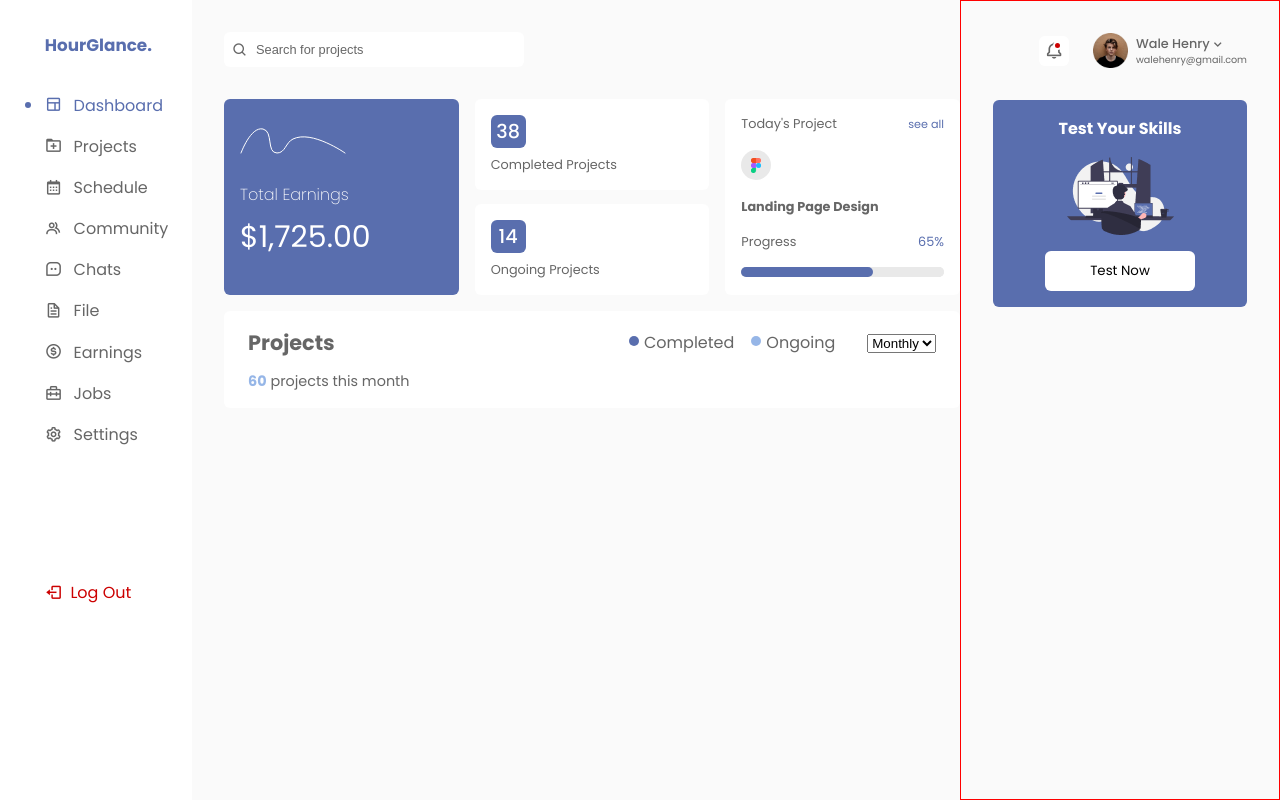
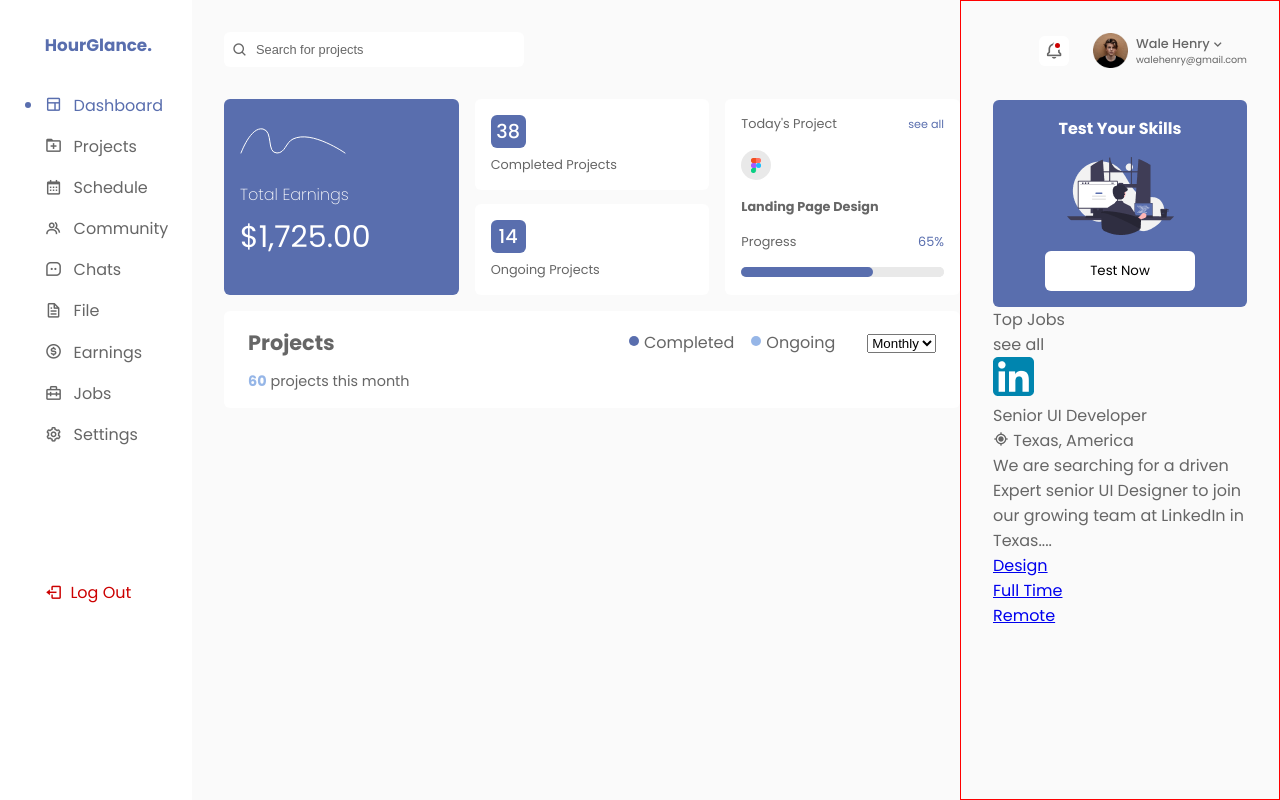
Before and after one commit to Jon-tim/HourGlance, a plain HTML site: page index.html in a window 1280 px wide. Drawn offline with nearby package versions, Linux system fonts and the light colour scheme.

Commit message:
updated UI

```diff
--- a/index.html
+++ b/index.html
@@ -139,7 +139,32 @@
           <img src="images/undraw_programming_re_kg9v 1.png" alt="" />
           <button>test now</button>
         </div>
-        <div class="top-jobs"></div>
+        <div class="top-jobs">
+          <div class="top-jobs_header">
+            <p>Top Jobs</p>
+            <p>see all</p>
+          </div>
+          <div class="job">
+            <div class="job-title">
+              <img src="images/linkedIn.png" alt="linkedIn logo" />
+              <div>
+                <p>Senior UI Developer</p>
+                <p><i class="bx bx-current-location"></i> Texas, America</p>
+              </div>
+            </div>
+            <div class="job-details">
+              <p>
+                We are searching for a driven Expert senior UI Designer to join
+                our growing team at LinkedIn in Texas....
+              </p>
+              <div class="filters">
+                <div><a href="#">Design</a></div>
+                <div><a href="#">Full Time</a></div>
+                <div><a href="#">Remote</a></div>
+              </div>
+            </div>
+          </div>
+        </div>
         <div class="client-feedbacks"></div>
       </aside>
     </main>
--- a/src/style.css
+++ b/src/style.css
@@ -447,6 +447,7 @@ progress::-moz-progress-bar {
 }
 
 .test-skills {
+  width: 100%;
   padding: 1rem;
   border-radius: 6px;
   background-color: var(--washed-blue);
```
